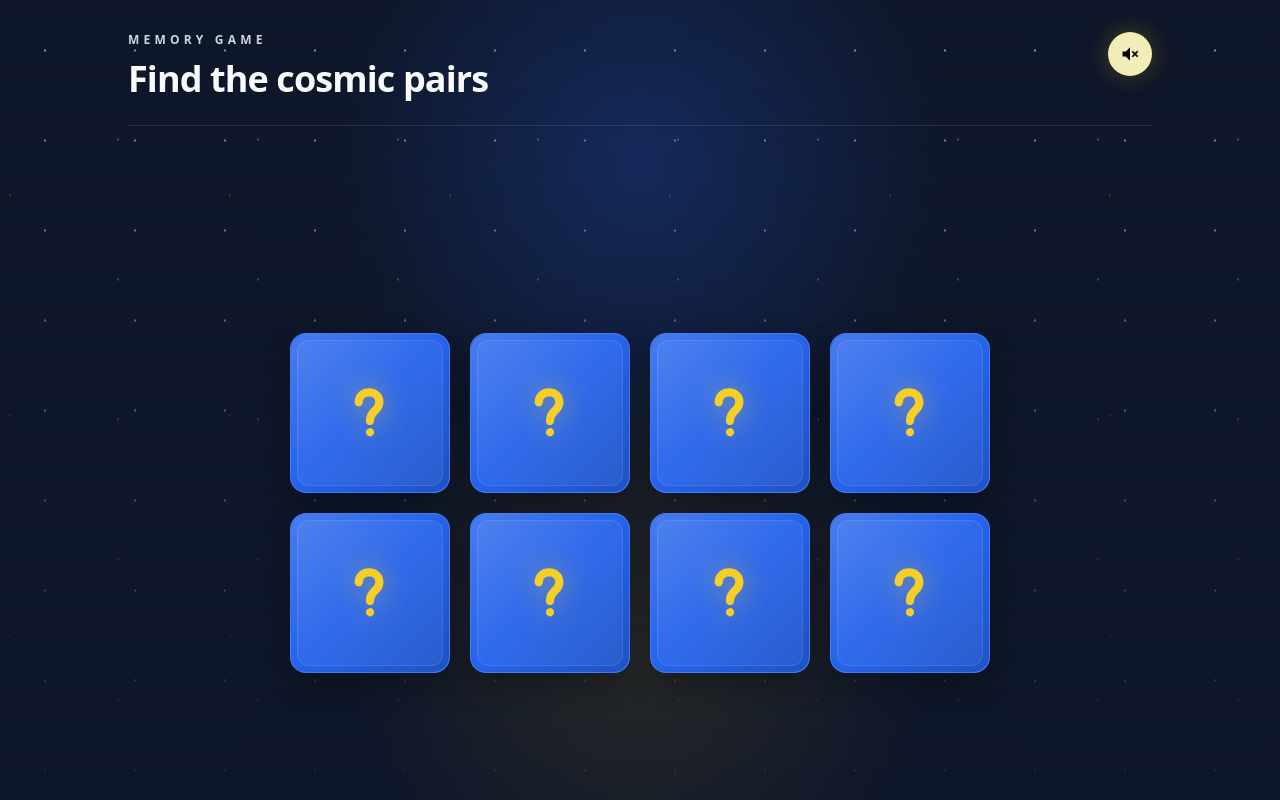
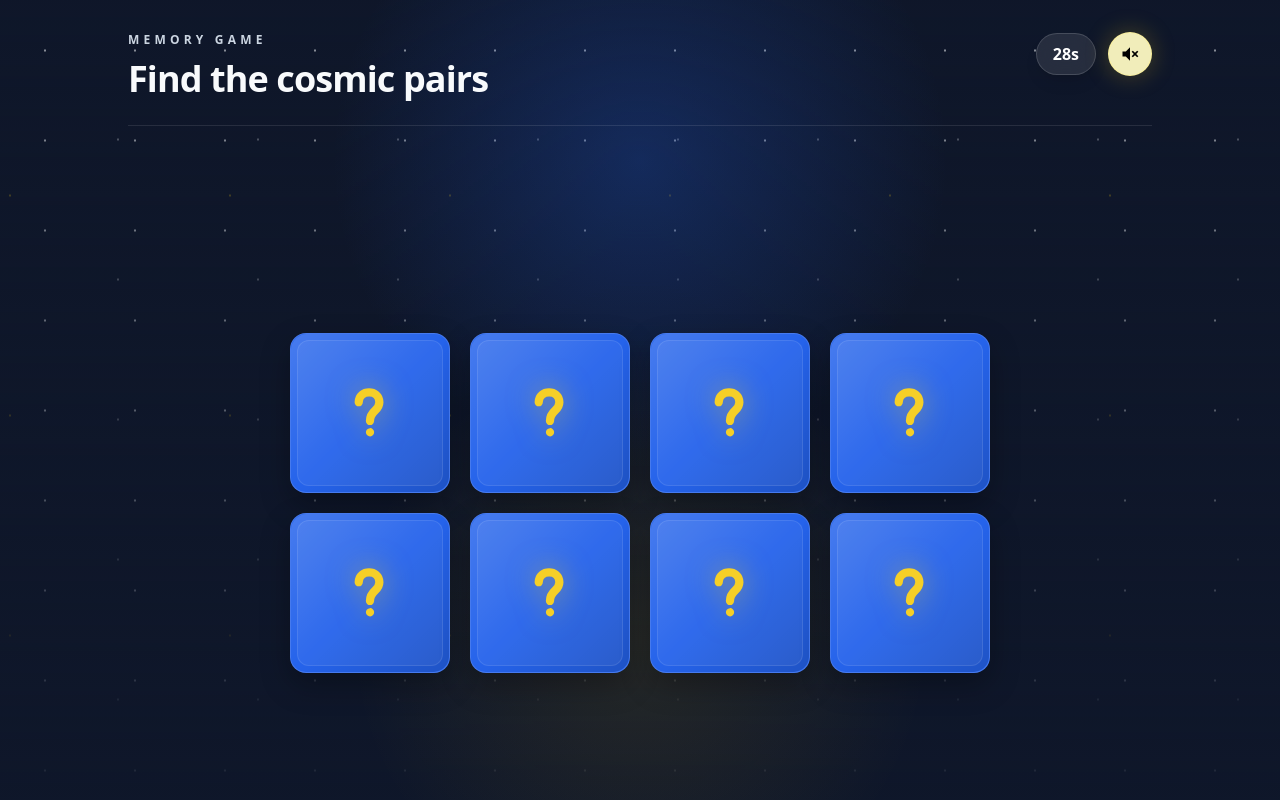
Before and after one commit to AlanRB08/memo-game-challenge, a React (Vite) app: page / in a window 1280 px wide. Both pictures are taken after a click on the button "START". Built offline with nearby package versions, Linux system fonts and the light colour scheme; grey boxes are pictures that could not be loaded.

Commit message:
feat: add game timer

```diff
--- a/src/components/GameScreen.tsx
+++ b/src/components/GameScreen.tsx
@@ -1,4 +1,4 @@
-import { useMemo, useState } from "react";
+import { useMemo, useState, useEffect } from "react";
 
 import correctSound from "../assets/correct.mp3";
 import incorrectSound from "../assets/incorrect.mp3";
@@ -9,6 +9,10 @@ import { SoundToggle } from "./SoundToggle";
 
 import { MatchResultModal } from "./MatchResultModal";
 
+const GAME_TIME_LIMIT = 30;
+const TOTAL_PAIRS = 4;
+
+type GameStatus = "playing" | "won" | "lost";
 type MatchResult = "match" | "no-match" | null;
 
 export function GameScreen() {
@@ -20,11 +24,42 @@ export function GameScreen() {
 
   const [matchResult, setMatchResult] = useState<MatchResult>(null);
 
-  const isBoardDisabled = isCheckingMatch || matchResult !== null;
-
   const [isMuted, setIsMuted] = useState(true);
 
+  const [timeLeft, setTimeLeft] = useState(GAME_TIME_LIMIT);
+
+  const [gameStatus, setGameStatus] = useState<GameStatus>("playing");
+  const isBoardDisabled =
+    gameStatus !== "playing" || isCheckingMatch || matchResult !== null;
+  useEffect(() => {
+    if (gameStatus !== "playing") return;
+
+    const timerId = window.setInterval(() => {
+      setTimeLeft((currentTimeLeft) => {
+        if (currentTimeLeft <= 1) {
+          setGameStatus("lost");
+          return 0;
+        }
+
+        return currentTimeLeft - 1;
+      });
+    }, 1000);
+
+    return () => {
+      window.clearInterval(timerId);
+    };
+  }, [gameStatus]);
+
+  useEffect(() => {
+    const matchedPairs = matchedCardIds.length / 2;
+
+    if (matchedPairs === TOTAL_PAIRS) {
+      setGameStatus("won");
+    }
+  }, [matchedCardIds]);
+
   function handleCardClick(cardId: string) {
+    if (gameStatus !== "playing") return;
     const isAlreadyFlipped = flippedCardIds.includes(cardId);
     const isAlreadyMatched = matchedCardIds.includes(cardId);
 
@@ -104,10 +139,23 @@ export function GameScreen() {
               </h1>
             </div>
 
-            <SoundToggle
-              isMuted={isMuted}
-              onToggle={() => setIsMuted((currentIsMuted) => !currentIsMuted)}
-            />
+            <div className="flex shrink-0 items-center gap-3">
+              <div
+                aria-label={`Time left: ${timeLeft} seconds`}
+                className={`rounded-full border px-4 py-2 text-sm font-black tabular-nums shadow-lg backdrop-blur-md sm:text-base ${
+                  timeLeft <= 10
+                    ? "border-red-300/50 bg-red-500/20 text-red-100"
+                    : "border-white/15 bg-white/10 text-white"
+                }`}
+              >
+                {timeLeft}s
+              </div>
+
+              <SoundToggle
+                isMuted={isMuted}
+                onToggle={() => setIsMuted((currentIsMuted) => !currentIsMuted)}
+              />
+            </div>
           </div>
         </header>
 
```
